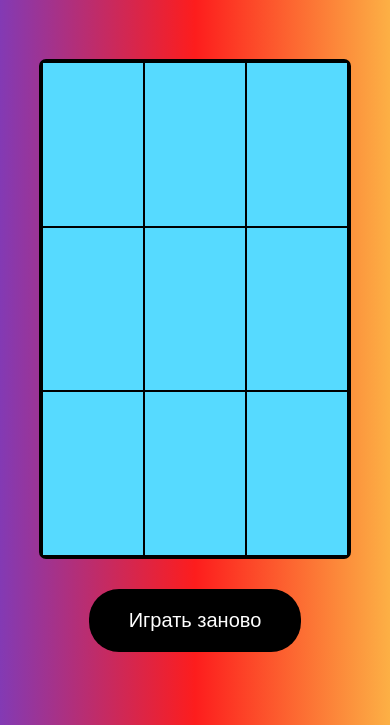
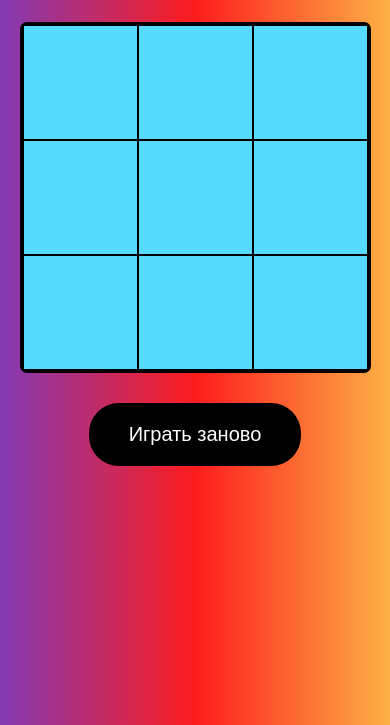
Before and after one commit to igor123sl/crestiki-noliki.github.io, a plain HTML site: page index.html in a window 390 px wide. Shown: the part 119-844 px from the top of the page. Drawn offline with Linux system fonts and the light colour scheme.

Commit message:
Update styles.css

```diff
--- a/styles.css
+++ b/styles.css
@@ -8,14 +8,20 @@ body {
 	display: flex;
 	align-items: center;
 	justify-content: center;
-  background: rgb(131,58,180);
-  background: linear-gradient(90deg, rgba(131,58,180,1) 0%, rgba(253,29,29,1) 50%, rgba(252,176,69,1) 100%);
-  color: white
+	background: rgb(131, 58, 180);
+	background: linear-gradient(
+		90deg,
+		rgba(131, 58, 180, 1) 0%,
+		rgba(253, 29, 29, 1) 50%,
+		rgba(252, 176, 69, 1) 100%
+	);
+	color: white;
 }
 .container {
-  width: 80%;
-  height: 80%;
+	width: 80vh;
+	height: 80vh;
 }
+
 h1 {
 	text-align: center;
 	margin: 0;
@@ -50,6 +56,14 @@ h2 {
 	border: 3px solid black;
 	border-radius: 7px;
 }
+
+@media (max-width: 550px) {
+	.field {
+		width: 90vw;
+		height: 90vw;
+	}
+}
+
 .cell {
 	color: black;
 	border: 1px solid black;
```
Lines whose indentation alone changed are shown as unchanged.
